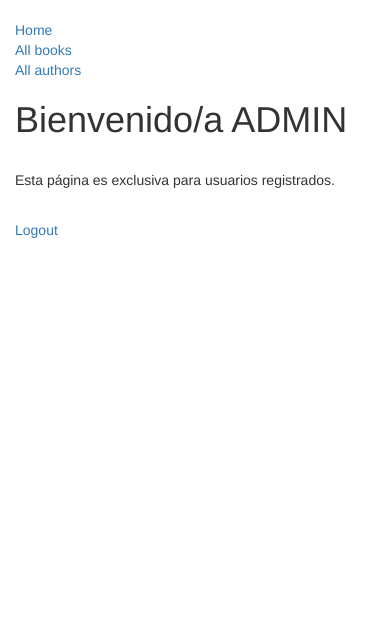
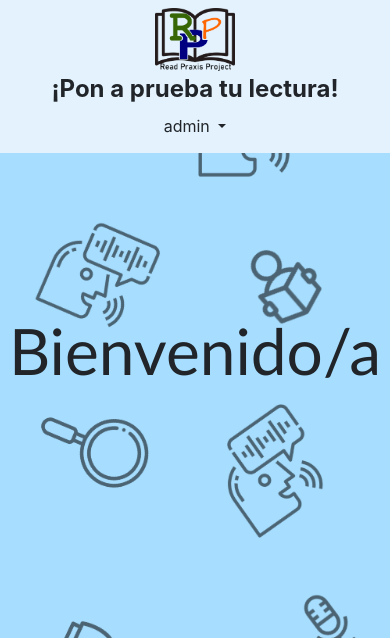
Before and after one commit to KattyGZC/RPP, a Django app: page / in a window 390 px wide. Shown: the top 638 px of the page. Run offline with Django 3.2, Linux system fonts and the light colour scheme; a user stored in the database is signed in; some libraries are stand-ins or nearby versions.

Commit message:
#1 y #2 completos

```diff
--- a/polls/admin.py
+++ b/polls/admin.py
@@ -11,7 +11,7 @@ admin.site.register(Score)
 
 class ProfileAdmin(admin.ModelAdmin):
 
-    list_display = ('user', 'age')
+    list_display = ('user', 'birth_date')
 
 class ExerciseAdmin(admin.ModelAdmin):
 
--- a/polls/models.py
+++ b/polls/models.py
@@ -1,3 +1,4 @@
+from datetime import date
 from django.db import models
 from django.contrib.auth.models import User
 
@@ -5,8 +6,8 @@ from django.contrib.auth.models import User
 
 class Profile(models.Model):
     user = models.OneToOneField(User, on_delete=models.CASCADE)
-    age = models.IntegerField()
-    photo = models.TextField()
+    birth_date = models.DateField(default = date.today)
+    photo = models.ImageField('Foto de perfil', upload_to='perfil/', max_length=200, blank=True, null=True)
 
     def __str__(self):
         return self.user.username
--- a/polls/templates/base_generic.html
+++ b/polls/templates/base_generic.html
@@ -1,38 +1,76 @@
 <!DOCTYPE html>
 <html lang="en">
+
 <head>
 
   {% block title %}<title>Read Praxis</title>{% endblock %}
   <meta charset="utf-8">
   <meta name="viewport" content="width=device-width, initial-scale=1">
-  <link rel="stylesheet" href="https://maxcdn.bootstrapcdn.com/bootstrap/3.3.7/css/bootstrap.min.css">
+  <link rel="stylesheet" href="https://stackpath.bootstrapcdn.com/bootstrap/4.5.0/css/bootstrap.min.css"
+    integrity="sha384-9aIt2nRpC12Uk9gS9baDl411NQApFmC26EwAOH8WgZl5MYYxFfc+NcPb1dKGj7Sk" crossorigin="anonymous">
   <script src="https://ajax.googleapis.com/ajax/libs/jquery/1.12.4/jquery.min.js"></script>
   <script src="https://maxcdn.bootstrapcdn.com/bootstrap/3.3.7/js/bootstrap.min.js"></script>
 
   <!-- Add additional CSS in static file -->
   {% load static %}
   <link rel="stylesheet" href="{% static 'css/style.css' %}">
+  <style>
+    .background {
+      background: url("{% static 'images/background_opacity.png' %}") no-repeat center center fixed;
+      -webkit-background-size: cover;
+      -moz-background-size: cover;
+      -o-background-size: cover;
+      background-size: cover;
+    }
+
+    .bd-placeholder-img {
+      font-size: 1.125rem;
+      text-anchor: middle;
+      -webkit-user-select: none;
+      -moz-user-select: none;
+      -ms-user-select: none;
+      user-select: none;
+    }
+
+    @media (min-width: 768px) {
+      .bd-placeholder-img-lg {
+        font-size: 3.5rem;
+      }
+    }
+  </style>
 </head>
 
-<body>
+<body class="background">
 
-  <div class="container-fluid">
-
-    <div class="row">
-      <div class="col-sm-2">
-      {% block sidebar %}
-      <ul class="sidebar-nav">
-          <li><a href="#">Home</a></li>
-          <li><a href="">All books</a></li>
-          <li><a href="">All authors</a></li>
-      </ul>
-     {% endblock %}
-      </div>
-      <div class="col-sm-10 ">
-      {% block content %}{% endblock %}
+  <header class="navbar navbar-dark flex-column flex-md-row bd-navbar" style="background-color: #e3f2fd;">
+    <img src="{% static 'images/rpp_logo.png' %}" alt="" width="80"><span style="font-weight: bold; font-size: 1.5em;">¡Pon a prueba tu
+      lectura!</span>
+    <div class="dropdown">
+      <button class="btn dropdown-toggle" type="button" id="dropdownMenuButton" data-toggle="dropdown"
+        aria-haspopup="true" aria-expanded="false">
+        {{ user.username }}
+      </button>
+      <div class="dropdown-menu dropdown-menu-right">
+        <a class="dropdown-item" href="#">Editar perfil</a>
+        <div class="dropdown-divider"></div>
+        <a class="dropdown-item" href="{% url 'logout' %}">Cerrar Sesi&oacute;n</a>
       </div>
     </div>
+  </header>
+
+  {% block content %}{% endblock %}
 
   </div>
+
+  <script src="https://code.jquery.com/jquery-3.5.1.slim.min.js"
+    integrity="sha384-DfXdz2htPH0lsSSs5nCTpuj/zy4C+OGpamoFVy38MVBnE+IbbVYUew+OrCXaRkfj"
+    crossorigin="anonymous"></script>
+  <script src="https://cdn.jsdelivr.net/npm/popper.js@1.16.0/dist/umd/popper.min.js"
+    integrity="sha384-Q6E9RHvbIyZFJoft+2mJbHaEWldlvI9IOYy5n3zV9zzTtmI3UksdQRVvoxMfooAo"
+    crossorigin="anonymous"></script>
+  <script src="https://stackpath.bootstrapcdn.com/bootstrap/4.5.0/js/bootstrap.min.js"
+    integrity="sha384-OgVRvuATP1z7JjHLkuOU7Xw704+h835Lr+6QL9UvYjZE3Ipu6Tp75j7Bh/kR0JKI"
+    crossorigin="anonymous"></script>
 </body>
+
 </html>
--- a/polls/templates/index.html
+++ b/polls/templates/index.html
@@ -1,11 +1,11 @@
 {% extends "base_generic.html" %}
 {% block content %}
 
-<h1>Bienvenido/a {{ user.username | upper }}</h1>
-<br>
-<p>Esta página es exclusiva para usuarios registrados.</p>
-<br>
-<a href="{% url 'logout' %}">Logout</a>
+<div class="container-fluid">
+    <div class="row justify-content-center">
+        <h1 style="padding-top: 2.5em; font-size: 4em; font-family: 'Gill Sans', 'Gill Sans MT', Calibri, 'Trebuchet MS', sans-serif;">Bienvenido/a {{ user.first_name }}</h1>
+    </div>
+</div>
 
 
 {% endblock %}
--- a/polls/views.py
+++ b/polls/views.py
@@ -3,6 +3,7 @@ from django.shortcuts import render, redirect
 from django.contrib.auth import login as do_login
 from django.contrib.auth.forms import UserCreationForm
 from .models import  Profile, Level, Exercise, Score
+from .forms import UCFWithOthers
 
 
 def index(request):
@@ -13,14 +14,14 @@ def login(request):
 
 def register(request):
     if request.method == 'POST':
-        form = UserCreationForm(request.POST)
+        form = UCFWithOthers(request.POST)
         if form.is_valid():
             us = form.save()
             if us is not None:
                 do_login(request, us)
                 return redirect('/')
     else:
-        form = UserCreationForm()
+        form = UCFWithOthers()
     form.fields['username'].help_text = None
     form.fields['password1'].help_text = None
     return render(request, 'registration/register.html', {
```
Also changed, not shown: polls/forms.py (added, +13 -0 lines), polls/templates/registration/login.html (+11 -2 lines), polls/templates/registration/register.html (+9 -2 lines), db.sqlite3, perfil/20190426_195858.jpg (added), polls/migrations/0004_auto_20200628_1901.py (added), polls/static/images/background.png (added), polls/static/images/background_opacity.png (added), polls/static/images/rpp_logo.svg.
